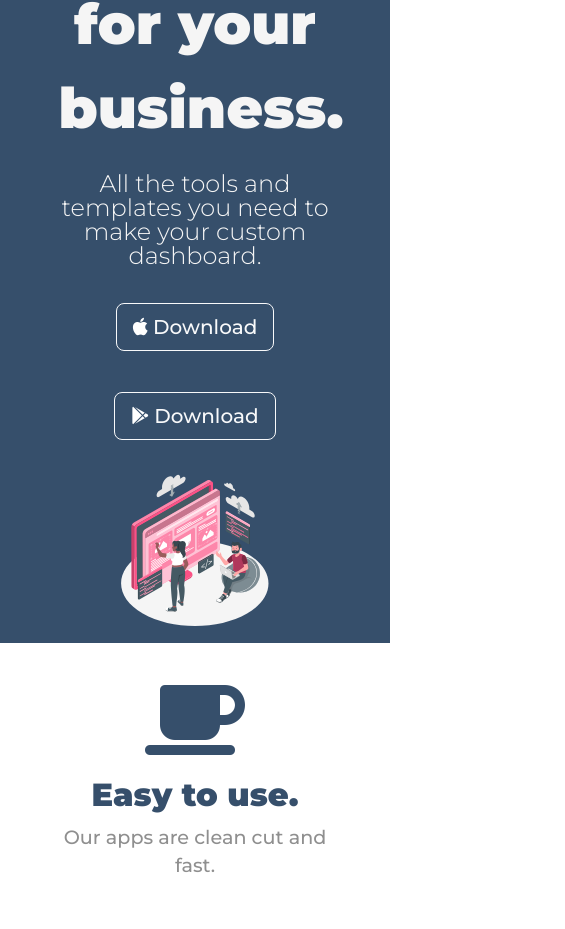
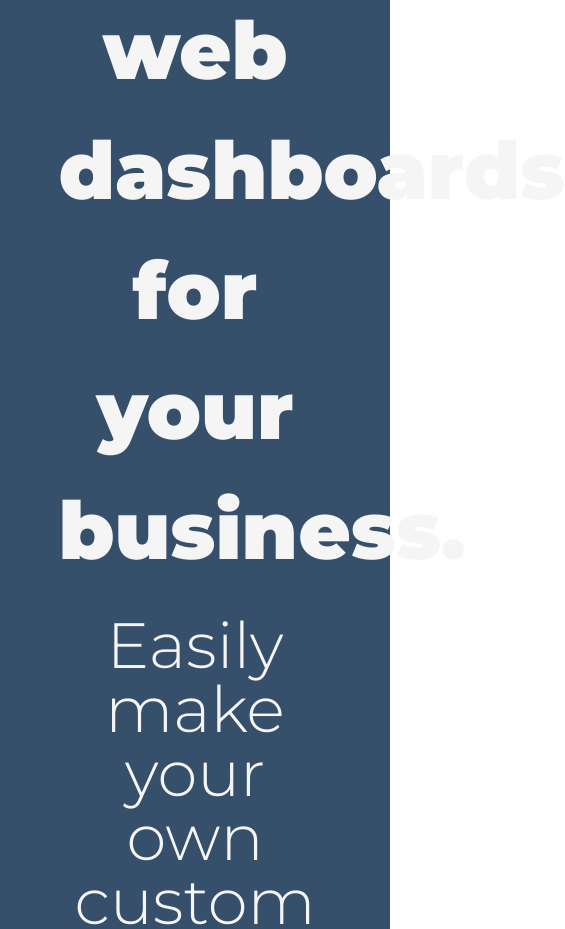
Before and after one commit to TiagoSanLou/mockStaticWebPage, a plain HTML site: page index.html in a window 390 px wide. Shown: the part 404-1333 px from the top of the page, 565 px wide, since content can reach past the window. Drawn offline with nearby package versions, Linux system fonts and the light colour scheme.

Commit message:
Layout adjustments for mobile.

```diff
--- a/css/styles.css
+++ b/css/styles.css
@@ -53,7 +53,6 @@ h6 {
 
 .navbar-brand {
     color: #F5F5F5;
-    font-family: 'Ubuntu';
     font-family: 'Bodoni Moda', serif;
     font-size: 2.5rem;
     font-weight: 900;
@@ -183,7 +182,56 @@ h6 {
     color: #8f8f8f;
 }
 
-@media (max-width: 1199px) {
+/* MOBILE LAYOUT */
+@media (max-width: 989px) {
+    .container-fluid {
+        padding: 3% 5%;
+    }
+
+    .navbar-brand {
+        font-size: 4rem;
+        font-weight: 900;
+    }
+
+    .nav-item {
+        padding: 0 1rem;
+    }
+
+    .nav-link {
+        color: #F5F5F5;
+        font-family: 'Montserrat';
+        font-size: 3rem;
+        font-weight: 300;
+    }
+
+    .medium-header {
+        font-size: 3rem;
+    }
+
+    .title-text {
+        font-size: 5rem;
+        padding: 15% 0 0;
+        text-align: center;
+    }
+
+    .title-subtext {
+        font-weight: 300;
+        font-size: 4rem;
+        line-height: 4rem;
+        text-align: center;
+    }
+
+    .feature-div {
+        padding: 1% 1%;
+    }
+
+    .feature-text {
+        font-size: 2rem;
+        color: #8f8f8f;
+    }
+}
+
+@media (min-width: 990 and max-width: 1199px) {
     .section-title {
         font-size: 3rem;
         padding-bottom: 3%;
--- a/index.html
+++ b/index.html
@@ -51,8 +51,8 @@
       <!-- Title -->
       <div class="row">
         <div class="col-xl-6">
-          <h1 class="title-text">Responsive web dashboards for your business.</h1>
-          <h2 class="title-subtext">All the tools and templates you need to make your custom dashboard.</h2>
+          <h1 class="title-text">Custom web dashboards for your business.</h1>
+          <h2 class="title-subtext">Easily make your own custom dashboard, using our tools and templates.</h2>
 
           <!-- Download Buttons -->
           <button type="button" class="btn btn-outline-light btn-lg download-button">
@@ -79,18 +79,18 @@
         <div class="col-md-4 feature-div">
           <i class="fa-solid fa-mug-saucer fa-5x feat-icon"></i>
           <h3 class="medium-header">Easy to use.</h3>
-          <p class="feature-text">Our apps are clean cut and fast.</p>
+          <p class="feature-text">Our templates are efficient and clean.</p>
         </div>
         <div class="col-md-4 feature-div">
           <i class="fa-solid fa-magnifying-glass-chart fa-5x feat-icon"></i>
           <h3 class="medium-header">Beautiful graphs.</h3>
-          <p class="feature-text">Quickly employ the best data visualisation tools.</p>
+          <p class="feature-text">Build real-time charts that look good.</p>
         </div>
         <div class="col-md-4 feature-div">
           <!-- <i class="fa-solid fa-display fa-5x feat-icon"></i> -->
           <i class="fa-solid fa-mobile-screen fa-5x feat-icon"></i>
           <h3 class="medium-header">It's Responsive.</h3>
-          <p class="feature-text">Look good no matter what platform you're on.</p>
+          <p class="feature-text">Scales to look good on every platform.</p>
         </div>
       </div>
     </div>
```
